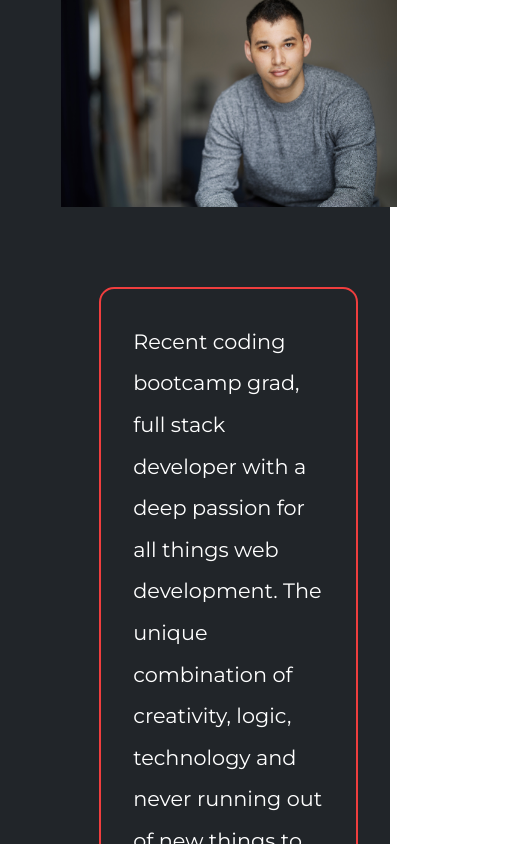
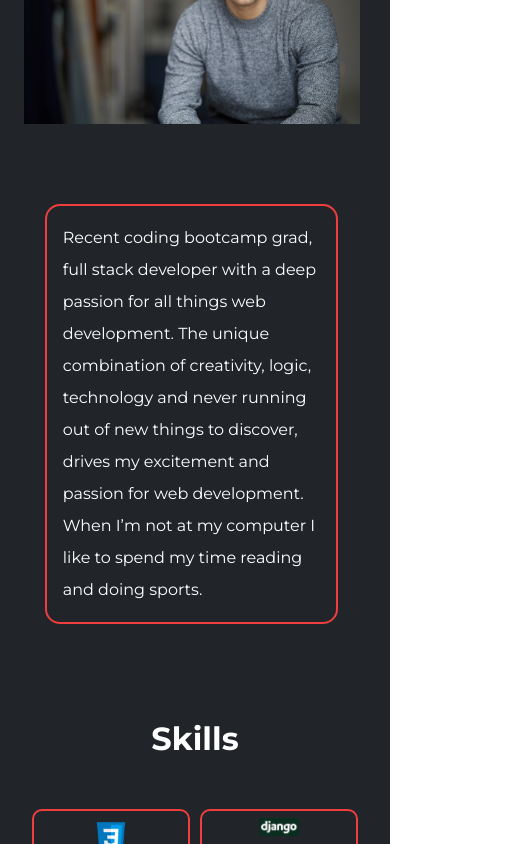
Before and after one commit to youssefrag/portfolio-website, a React (Create React App) app in the folder react_portfolio/: page / in a window 390 px wide. Shown: the part 1156-2000 px from the top of the page, 515 px wide, since content can reach past the window. Built offline with nearby package versions, Linux system fonts and the light colour scheme.

Commit message:
done making everyhing fully responsive

```diff
--- a/react_portfolio/src/App.scss
+++ b/react_portfolio/src/App.scss
@@ -3,6 +3,10 @@
   line-height: 1.2;
   padding-bottom: 3.2rem;
   color: #fff;
+
+  @media screen and (max-width: 500px) {
+    font-size: 2rem;
+  }
 }
 
 .container {
@@ -10,4 +14,8 @@
   max-width: 120rem;
   padding: 0 3.2rem;
   margin: 0 auto;
+
+  @media screen and (max-width: 500px) {
+    padding: 0 2rem;
+  }
 }
--- a/react_portfolio/src/components/About/About.scss
+++ b/react_portfolio/src/components/About/About.scss
@@ -9,6 +9,19 @@
 
   padding-top: 5rem;
   padding-bottom: 5rem;
+
+  @media screen and (max-width: 900px) {
+    padding-top: 2rem;
+    padding-bottom: 2rem;
+  }
+  @media screen and (max-width: 650px) {
+    padding-top: 1.4rem;
+    padding-bottom: 1.4rem;
+  }
+  @media screen and (max-width: 500px) {
+    padding-top: 1rem;
+    padding-bottom: 1rem;
+  }
 }
 
 h2 {
@@ -39,6 +52,16 @@ h2 {
 
   @media screen and (max-width: 1200px) {
     width: 90%;
+    margin-left: 2rem;
+  }
+  @media screen and (max-width: 900px) {
+    margin-left: 1.6rem;
+  }
+  @media screen and (max-width: 650px) {
+    margin-left: 1.2rem;
+  }
+  @media screen and (max-width: 500px) {
+    margin-left: 0.8rem;
   }
 
   .p-container {
@@ -47,11 +70,24 @@ h2 {
     border-radius: 15px;
 
     margin-bottom: 5rem;
+
+    @media screen and (max-width: 650px) {
+      margin-bottom: 2rem;
+      padding: 1.2rem;
+    }
+
+    @media screen and (max-width: 500px) {
+      padding: 1rem;
+    }
   }
   p {
     color: #fff;
     font-size: 1.3rem;
     line-height: 2;
+
+    @media screen and (max-width: 500px) {
+      font-size: 1rem;
+    }
   }
 }
 
--- a/react_portfolio/src/components/Contact/Contact.scss
+++ b/react_portfolio/src/components/Contact/Contact.scss
@@ -26,6 +26,10 @@ span {
   text-align: center;
   font-size: 3rem;
   font-weight: 600;
+
+  @media screen and (max-width: 1200px) {
+    font-size: 2.4rem;
+  }
 }
 
 .contact-container {
@@ -38,14 +42,31 @@ span {
     padding: 0 4rem;
   }
 
+  @media screen and (max-width: 650px) {
+    width: 36rem;
+  }
+
+  @media screen and (max-width: 500px) {
+    flex-direction: column;
+    gap: 1rem;
+  }
+
   h4 {
     color: var(--red-color);
     font-size: 1.4rem;
+
+    @media screen and (max-width: 650px) {
+      font-size: 1.2rem;
+    }
   }
 
   .icon-container {
     height: 80px;
     width: 80px;
+    @media screen and (max-width: 650px) {
+      height: 60px;
+      width: 60px;
+    }
 
     svg {
       color: #fff;
--- a/react_portfolio/src/components/Hero/Hero.scss
+++ b/react_portfolio/src/components/Hero/Hero.scss
@@ -28,6 +28,9 @@
   }
   @media screen and (max-width: 900px) {
     font-size: 1.5rem;
+  }
+  @media screen and (max-width: 650px) {
+    font-size: 1rem;
   }
 
   h1 {
--- a/react_portfolio/src/components/Projects/BarkBnb/BarkBnb.scss
+++ b/react_portfolio/src/components/Projects/BarkBnb/BarkBnb.scss
@@ -9,7 +9,9 @@
   border-radius: 15px;
 
   padding: 2rem;
-  //   margin-bottom: 5rem;
+  @media screen and (max-width: 650px) {
+    padding: 1.2rem;
+  }
   img {
     width: 450px;
 
@@ -46,6 +48,10 @@
   p {
     color: #fff;
     font-size: 1.2rem;
+
+    @media screen and (max-width: 650px) {
+      font-size: 1rem !important;
+    }
   }
 
   button {
--- a/react_portfolio/src/components/Projects/BoxShop/BoxShop.scss
+++ b/react_portfolio/src/components/Projects/BoxShop/BoxShop.scss
@@ -9,8 +9,10 @@
   border-radius: 15px;
 
   padding: 2rem;
-  padding-right: 5rem;
-  // padding-bottom: 5rem;
+  // padding-right: 5rem;
+  @media screen and (max-width: 650px) {
+    padding: 1.2rem;
+  }
   img {
     width: 300px;
 
@@ -54,6 +56,11 @@
 
     transition: all 0.5s;
 
+    @media screen and (max-width: 650px) {
+      font-size: 01rem;
+      padding: 0.5rem 1.5rem;
+    }
+
     &:hover {
       border-color: var(--red-color);
       background-color: var(--red-color);
--- a/react_portfolio/src/components/Projects/Projects.scss
+++ b/react_portfolio/src/components/Projects/Projects.scss
@@ -7,4 +7,8 @@
 .projects-heading {
   padding-top: 4rem;
   margin-bottom: 4rem;
+
+  @media screen and (max-width: 500px) {
+    margin-bottom: 1rem;
+  }
 }
--- a/react_portfolio/src/components/Skills/Skills.scss
+++ b/react_portfolio/src/components/Skills/Skills.scss
@@ -12,9 +12,21 @@
   }
   @media screen and (max-width: 900px) {
     grid-template-columns: repeat(4, 1fr);
+    row-gap: 0.8rem;
+    column-gap: 0.8rem;
+    padding-bottom: 4rem;
   }
   @media screen and (max-width: 700px) {
     grid-template-columns: repeat(3, 1fr);
+  }
+  @media screen and (max-width: 650px) {
+    row-gap: 0.6rem;
+    column-gap: 0.6rem;
+    padding-bottom: 3rem;
+  }
+
+  @media screen and (max-width: 500px) {
+    grid-template-columns: repeat(2, 1fr);
   }
 }
 
@@ -36,6 +48,16 @@
 
   @media screen and (max-width: 1200px) {
     padding: 0.6rem;
+    font-size: 1.2rem;
+    gap: 1.4rem;
+  }
+
+  @media screen and (max-width: 650px) {
+    // grid-template-columns: repeat(3, 1fr);
+    padding: 0.8rem;
+    font-size: 1rem;
+    gap: 0.8rem;
+    padding: 0.4rem;
   }
   img {
     width: 90px;
@@ -45,5 +67,8 @@
     @media screen and (max-width: 900px) {
       width: 50px;
     }
+    @media screen and (max-width: 650px) {
+      width: 40px;
+    }
   }
 }
--- a/react_portfolio/src/index.css
+++ b/react_portfolio/src/index.css
@@ -15,3 +15,8 @@
 html {
   font-family: "Montserrat", sans-serif;
 }
+
+html,
+body {
+  overflow-x: hidden;
+}
```
